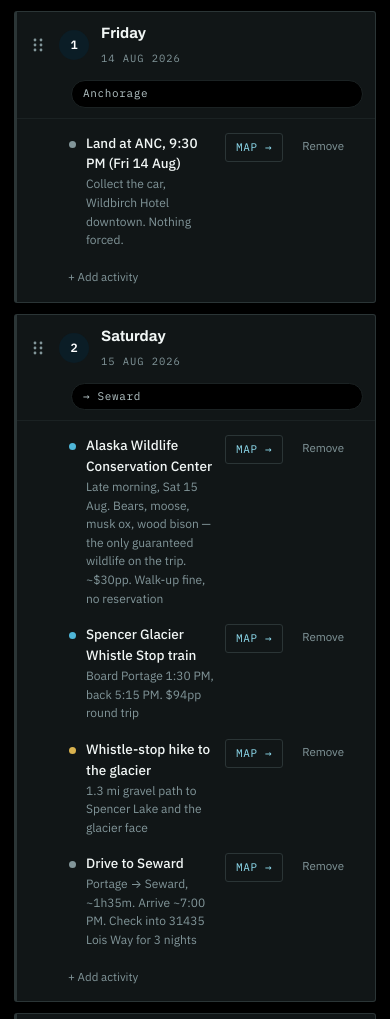
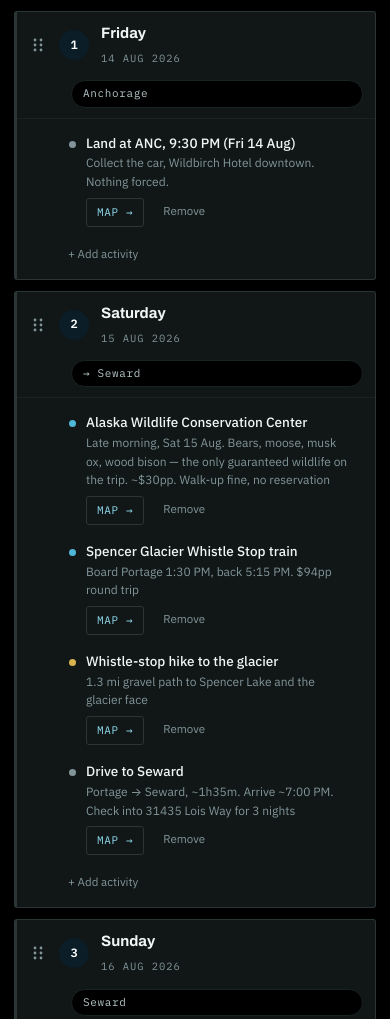
Before and after one commit to abrandt1897/Alaska, a plain HTML site: page alaska-2026-planner.html in a window 390 px wide. Shown: the part 1140-2159 px from the top of the page. Drawn offline with nearby package versions, Linux system fonts and the light colour scheme.

Commit message:
Fix mobile activity row wrapping for map links

```diff
--- a/alaska-2026-planner.html
+++ b/alaska-2026-planner.html
@@ -378,6 +378,9 @@ footer.pg b{color:var(--ink-2);font-weight:600}
   .day-head{flex-wrap:wrap;padding:10px 12px}
   .day-base{order:1;flex:1 1 100%;margin-left:42px;width:calc(100% - 42px)}
   .acts{padding:6px 12px 6px 42px}
+  .acts li{flex-wrap:wrap;row-gap:6px}
+  .acts li .act-txt{flex:1 1 calc(100% - 17px)}
+  .acts li a.go{margin-left:17px}
   .day-foot{padding:0 12px 12px 42px;flex-direction:column;align-items:stretch}
   .day-foot .add-in{min-width:0;width:100%}
   .day-foot button{width:100%}
```
Also changed, not shown: 1 other file.
